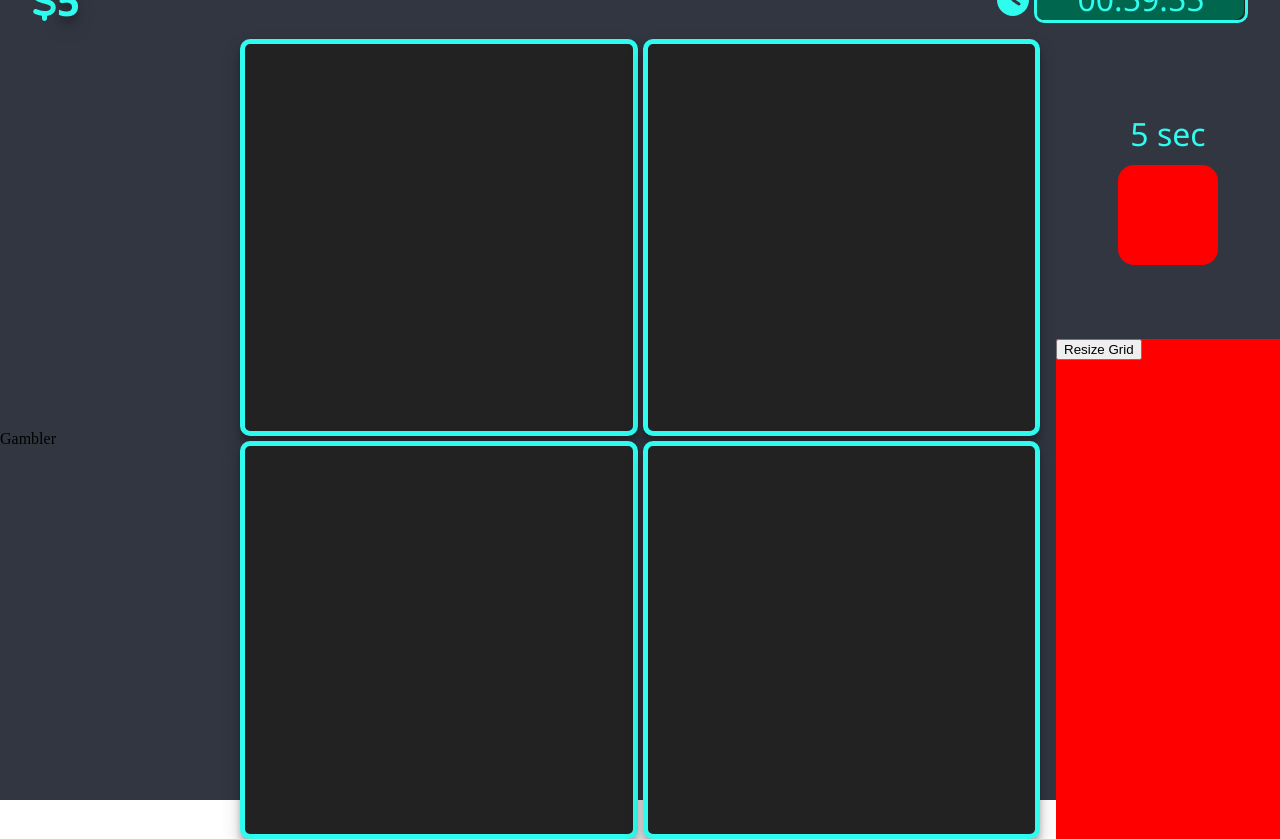
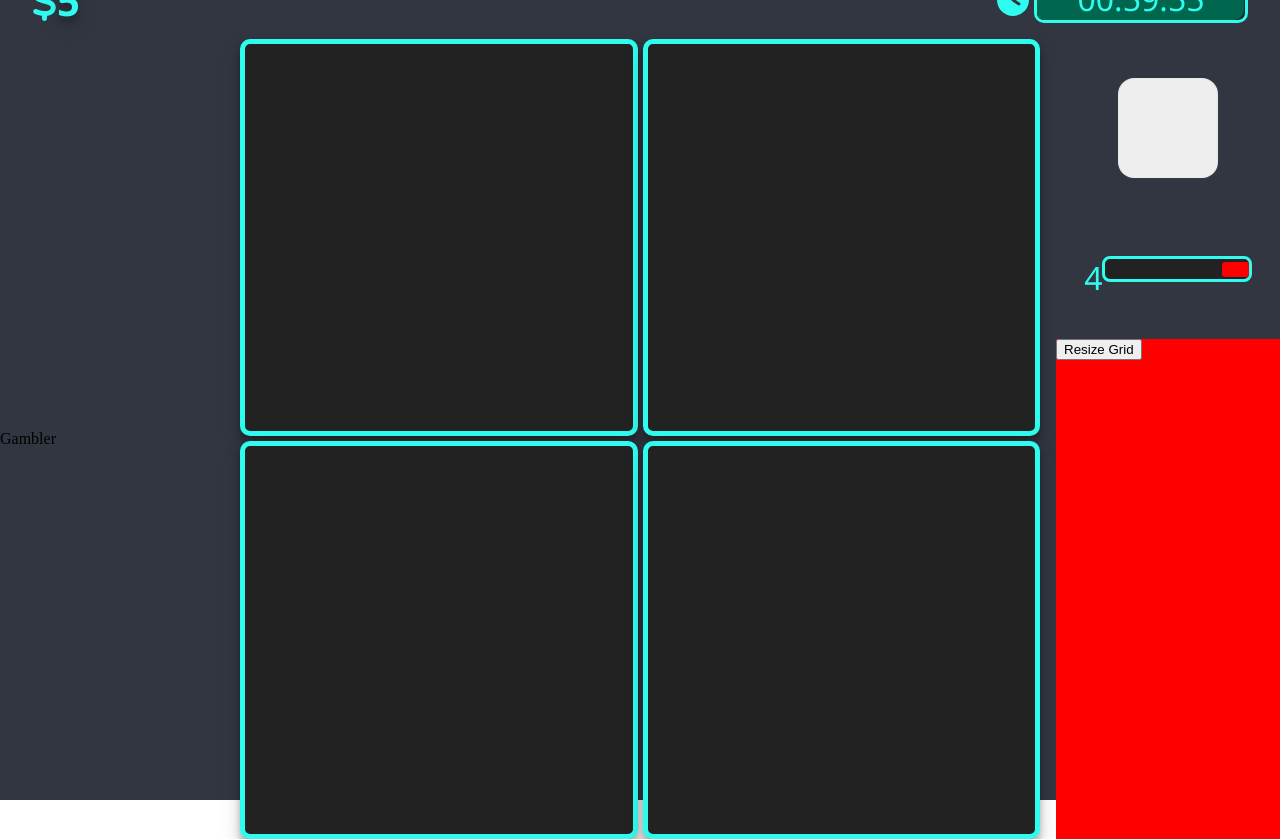
Before and after one commit to Myc22Ka/TheGame, a React (Create React App) app: page / in a window 1280 px wide. Built offline with nearby package versions, Linux system fonts and the light colour scheme.

Commit message:
almost done animations gen piece

```diff
--- a/src/components/Piece/Piece.tsx
+++ b/src/components/Piece/Piece.tsx
@@ -1,4 +1,4 @@
-import React, { useCallback } from "react";
+import React, { useEffect } from "react";
 import { motion } from "framer-motion";
 import usePiece from "../../hooks/usePiece";
 import { PieceType } from "../../contexts/GameContext";
@@ -11,23 +11,40 @@ const Piece: React.FC<PieceProps> = ({ piece }) => {
   const { pieceRef, tile, handleDragStart, handleDragEnd, hidePiece } =
     usePiece(piece);
 
-  const calculateAnimation = useCallback(() => {
-    return tile.vector;
-  }, [tile]);
+  // if (!tile.show) return <React.Fragment />;
 
-  if (!tile.show) return <></>;
+  const variants = {
+    initial: { scale: 0 },
+    active: { scale: 1 },
+    drag: { ...tile.vector, scale: 1 },
+    sell: {
+      scale: 0,
+      rotate: 45,
+      radius: "50%",
+    },
+    inactive: { scale: 0 },
+  };
+
+  const defaultTransition = {
+    duration: 0.4,
+    ease: "anticipate",
+  };
+
+  // useEffect(() => {
+  //   console.log(tile.animate);
+  // }, [tile]);
 
   return (
     <motion.div
-      className={`${piece.rule}${tile.animationTrigger ? " animated" : ""}`}
+      className={piece.rule}
       drag
       onDragStart={handleDragStart}
       onDragEnd={handleDragEnd}
-      animate={tile.dragEnd ? calculateAnimation() : {}}
-      transition={{
-        duration: 0.4,
-        ease: "anticipate",
-      }}
+      animate={tile.animate}
+      initial="initial"
+      variants={variants}
+      exit="inactive"
+      transition={defaultTransition}
       onAnimationComplete={hidePiece}
       ref={pieceRef}
     />
--- a/src/components/Piece/RandomPieceGen.tsx
+++ b/src/components/Piece/RandomPieceGen.tsx
@@ -2,33 +2,76 @@ import React, { useEffect, useState } from "react";
 import Piece from "./Piece";
 import options from "../../config.json";
 import { generateRandomPiece } from "../../modules/Piece/utils";
+import { motion } from "framer-motion";
+
+const defaultCycle = {
+  time: options.pieces.cycleTime,
+  piece: generateRandomPiece(),
+  animate: "active",
+};
+
+const variants = {
+  initial: {
+    scale: 0,
+  },
+  inactive: {
+    scale: 0,
+  },
+  active: {
+    scale: 1,
+  },
+};
 
 const RandomPieceGen: React.FC = () => {
-  const [cycle, setCycle] = useState({
-    time: options.pieces.cycleTime,
-    piece: generateRandomPiece(),
-  });
+  const [cycle, setCycle] = useState(defaultCycle);
+
+  const updateCycle = () => {
+    setCycle((prev) => ({
+      ...prev,
+      time: prev.time - 1,
+      animate: prev.time === 1 ? "inactive" : "active",
+    }));
+  };
 
   useEffect(() => {
-    let interval: ReturnType<typeof setInterval>;
-    const tick = options.time.defaultTimeTick;
+    if (cycle.time > 0) {
+      const timer = setInterval(updateCycle, 1000); // Update every second
+      return () => clearInterval(timer);
+    } else {
+      const delay = setTimeout(() => {
+        setCycle({
+          ...defaultCycle,
+          piece: generateRandomPiece(),
+        });
+      }, 1000);
+      return () => clearTimeout(delay);
+    }
+  }, [cycle]);
 
-    interval = setInterval(() => {
-      setCycle((prev) => ({
-        time: prev.time < tick ? options.pieces.cycleTime : prev.time - tick,
-        piece: prev.time < tick ? generateRandomPiece() : prev.piece,
-      }));
-    }, tick * 1000);
-
-    return () => {
-      clearInterval(interval);
-    };
-  }, []);
+  useEffect(() => {
+    console.log(cycle);
+  }, [cycle]);
 
   return (
     <div className="random-component-gen">
-      <div>{cycle.time} sec</div>
-      {cycle.time > 0 && <Piece piece={cycle.piece} />}
+      <motion.div
+        className="random-piece-spawn"
+        animate={cycle.animate}
+        variants={variants}
+        initial="initial"
+      >
+        <Piece piece={cycle.piece} />
+      </motion.div>
+      <div className="inner-piece-meter">
+        {cycle.time}
+        <input
+          type="range"
+          min="1"
+          readOnly
+          value={cycle.time}
+          max={defaultCycle.time}
+        />
+      </div>
     </div>
   );
 };
--- a/src/config.json
+++ b/src/config.json
@@ -18,7 +18,7 @@
     "maxTime": 3600
   },
   "pieces": {
-    "cycleTime": 10,
+    "cycleTime": 4,
     "types": [
       {
         "name": "1",
--- a/src/hooks/usePiece.tsx
+++ b/src/hooks/usePiece.tsx
@@ -27,12 +27,17 @@ export const usePiece = (piece: PieceType) => {
 
       if (!nearestCell) {
         addSomeGold(piece.sell);
-        setTile((prev) => ({ ...prev, animationTrigger: true }));
+        setTile((prev) => ({
+          ...prev,
+          animationTrigger: true,
+          animate: "sell",
+        }));
         return;
       }
 
       setTile((prev) => ({
         ...prev,
+        animate: "drag",
         isDragged: false,
         dragEnd: true,
         nearestCell: nearestCell.cell,
@@ -43,8 +48,9 @@ export const usePiece = (piece: PieceType) => {
   );
 
   const hidePiece = () => {
+    if (tile.animate !== "drag") return;
     addPieceToCell(tile.nearestCell, piece);
-    setTile((prev) => ({ ...prev, show: false }));
+    setTile((prev) => ({ ...prev, show: false, animate: "inactive" }));
   };
 
   return { tile, pieceRef, handleDragEnd, handleDragStart, hidePiece };
--- a/src/modules/Piece/types.ts
+++ b/src/modules/Piece/types.ts
@@ -13,6 +13,7 @@ type TileType = {
   dragEnd: boolean;
   startingPosition: Cords;
   vector: Cords;
+  animate: "active" | string;
 };
 
 type NearestCellType = {
--- a/src/modules/Piece/utils.ts
+++ b/src/modules/Piece/utils.ts
@@ -12,6 +12,7 @@ const defaultTile: TileType = {
   dragEnd: false,
   startingPosition: defaultCords,
   vector: defaultCords,
+  animate: "active",
 };
 /**
  * Finds the nearest empty cell in the game grid to a given event position.
--- a/src/styles/shop.scss
+++ b/src/styles/shop.scss
@@ -5,11 +5,99 @@
   background: $background;
   width: 100%;
   @include flex-center;
+  justify-content: space-around;
   flex-direction: column;
-  gap: 10px;
   color: $main;
   font-family: $font;
   font-size: $font-size-small;
+  .inner-piece-meter {
+    width: 80%;
+    display: flex;
+    justify-content: center;
+    input[type="range"] {
+      display: block;
+      margin: 0;
+      padding: 0;
+      font-size: inherit;
+      width: 80%;
+      height: 20px;
+      border-radius: 0.25em;
+      border: 3px solid $main;
+      background-color: $third;
+      background-size: 100% 100%;
+      background-repeat: no-repeat;
+      overflow: hidden;
+      transition: 0.2s linear;
+    }
+
+    input[type="range"] {
+      @mixin thumb() {
+        margin: 0.05em;
+        padding: 0;
+        height: 15px;
+        width: 0.9em;
+        border-radius: 0.1em;
+        box-sizing: border-box;
+        border: none;
+        background-color: red;
+        // box-shadow:
+        //   -10em 0 0 0 #313131,
+        //   -9em 0 0 0 #313131,
+        //   -8em 0 0 0 #2f343f,
+        //   -7em 0 0 0 #283f6b,
+        //   -6em 0 0 0 #214893,
+        //   -5em 0 0 0 #1a52bc,
+        //   -4em 0 0 0 #2769d3,
+        //   -3em 0 0 0 #3e87dc,
+        //   -2em 0 0 0 #55a5e6,
+        //   -1em 0 0 0 #6fc5f0,
+        //   1em 0 0 0 $third,
+        //   2em 0 0 0 $third,
+        //   3em 0 0 0 $third,
+        //   4em 0 0 0 $third,
+        //   5em 0 0 0 $third,
+        //   6em 0 0 0 $third,
+        //   7em 0 0 0 $third,
+        //   8em 0 0 0 $third,
+        //   9em 0 0 0 $third;
+      }
+      &::-webkit-slider-thumb {
+        @include thumb();
+      }
+      &::-moz-range-thumb {
+        @include thumb();
+      }
+      &::-ms-thumb {
+        @include thumb();
+      }
+    }
+
+    /* ## Browser tweaks */
+    /* ### webkit */
+    input[type="range"] {
+      &,
+      &::-webkit-slider-runnable-track,
+      &::-webkit-slider-thumb {
+        -webkit-appearance: none;
+      }
+    }
+
+    /* ### IE */
+    input[type="range"] {
+      &::-ms-track {
+        color: transparent;
+      }
+      &::-ms-fill-lower,
+      &::-ms-fill-upper,
+      &::-ms-tooltip {
+        display: none;
+      }
+    }
+  }
+  .random-piece-spawn {
+    width: 100px;
+    height: 100px;
+  }
 }
 
 .gold,
```
